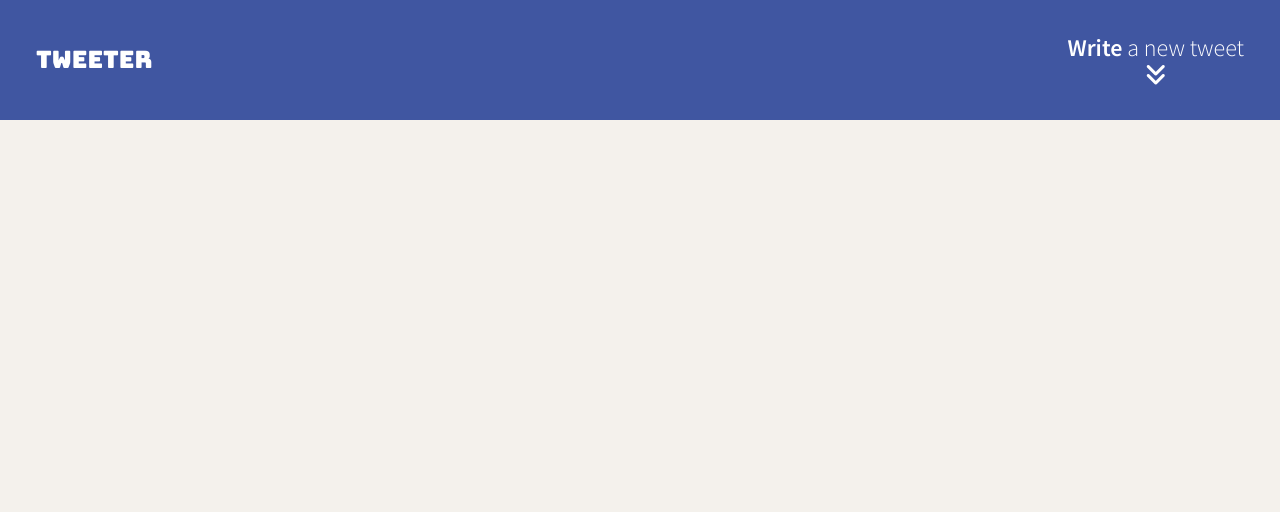
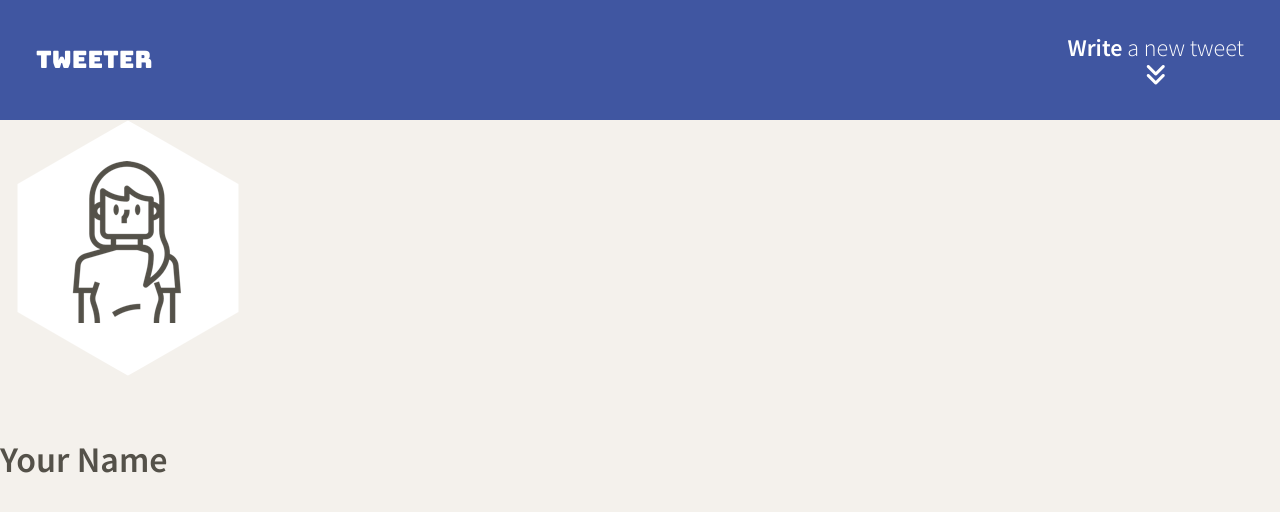
Before and after one commit to stanw0ng/tweeterApp, a website: page public/index.html in a window 1280 px wide. Drawn offline with nearby package versions, Linux system fonts and the light colour scheme.

Commit message:
added unstyled header to indx.html

```diff
--- a/public/index.html
+++ b/public/index.html
@@ -33,6 +33,17 @@
       <div><span><b>Write</b> a new tweet</span><i class="fa-solid fa-angles-down"></i></div>
     </nav>
 
+    <!-- Header with Avatar -->
+    <header>
+      <div>
+          <img src="/images/profile-hex.png">
+      </div>
+      <br>
+      <div>
+          <h2>Your Name</h2>
+      </div>
+    </header>
+
     <!-- Page-specific (main) content here -->
     <main class="container"></main>
   </body>
```
